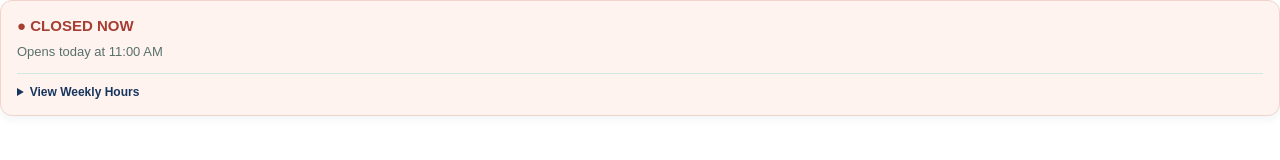
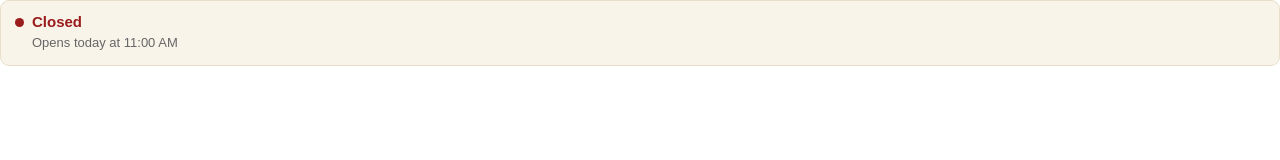
Before and after one commit to djmagicdoug/sixcrd-widgets, a plain HTML site: page shared/open-close/index.html in a window 1280 px wide. Drawn offline with Linux system fonts and the light colour scheme.

Commit message:
Replace hours widget with compact fixed-background status design

```diff
--- a/shared/open-close/index.html
+++ b/shared/open-close/index.html
@@ -3,62 +3,89 @@
 <head>
 <meta charset="utf-8">
 <meta name="viewport" content="width=device-width, initial-scale=1">
-<title>PinCard Business Hours</title>
+<title>SixCRD Business Hours</title>
 <style>
-*{box-sizing:border-box}body{margin:0;font:14px/1.5 Arial,Helvetica,sans-serif;color:#29485a;background:transparent}
-.card{border:1px solid #d4e8e2;background:#edf7f5;border-radius:12px;padding:14px 16px;box-shadow:0 3px 9px rgba(23,54,93,.06)}
-.card.closed{background:#fff3f0;border-color:#f0d4cb}.status{font-size:15px;font-weight:800;color:#267653}.closed .status{color:#a63e32}
-.message{font-size:13px;color:#58716b;margin-top:4px}details{margin-top:12px;border-top:1px solid #d4e8e2;padding-top:9px}summary{font-size:12px;font-weight:700;color:#17365d;cursor:pointer}
-.hours{font-size:12px;color:#465f70;margin-top:8px;line-height:1.8}
+*{box-sizing:border-box}
+html,body{margin:0;padding:0}
+body{font-family:Arial,Helvetica,sans-serif;color:#222;background:transparent}
+.sfa-hours{background:#f8f4e9;border:1px solid #e8dfca;border-radius:9px;padding:12px 14px;min-height:66px}
+.sfa-hours-top{display:flex;align-items:center;gap:8px;line-height:1.2}
+.sfa-hours-dot{width:9px;height:9px;flex:0 0 9px;border-radius:50%}
+.sfa-hours-label{font-size:15px;font-weight:700}
+.sfa-hours-detail{padding-left:17px;margin-top:4px;font-size:13px;color:#666;line-height:1.3}
 </style>
 </head>
 <body>
-<section class="card" id="card" aria-label="Business hours">
-<div class="status" id="status" role="status" aria-live="polite">Checking hours…</div>
-<div class="message" id="message"></div>
-<details id="weekly"><summary>View Weekly Hours</summary><div class="hours">
-<div>Monday–Thursday: 11:00 AM – 10:00 PM</div>
-<div>Friday–Saturday: 11:00 AM – 1:00 AM (next day)</div>
-<div>Sunday: Closed</div>
-</div></details>
-</section>
+<div class="sfa-hours" role="status" aria-live="polite">
+  <div class="sfa-hours-top"><span class="sfa-hours-dot" id="dot"></span><span class="sfa-hours-label" id="label">Checking hours…</span></div>
+  <div class="sfa-hours-detail" id="detail"></div>
+</div>
 <script>
 (function(){
 "use strict";
-var zone="America/Los_Angeles";
-var hours=[null,[11*60,22*60],[11*60,22*60],[11*60,22*60],[11*60,22*60],[11*60,25*60],[11*60,25*60]];
-var names=["Sunday","Monday","Tuesday","Wednesday","Thursday","Friday","Saturday"];
-var card=document.getElementById("card"),status=document.getElementById("status"),message=document.getElementById("message");
-function localNow(){
-var parts=new Intl.DateTimeFormat("en-US",{timeZone:zone,weekday:"short",hour:"2-digit",minute:"2-digit",hourCycle:"h23"}).formatToParts(new Date());
-var v={};parts.forEach(function(p){v[p.type]=p.value});
-return {day:["Sun","Mon","Tue","Wed","Thu","Fri","Sat"].indexOf(v.weekday),minutes:Number(v.hour)*60+Number(v.minute)};
+var SETTINGS={
+ timezone:"America/Los_Angeles",
+ closesSoonMinutes:60,
+ colors:{open:"#1a7f37",soon:"#c77700",closed:"#9b1c1c"},
+ hours:{sun:"closed",mon:"11:00-22:00",tue:"11:00-22:00",wed:"11:00-22:00",thu:"11:00-22:00",fri:"11:00-1:00",sat:"11:00-1:00"}
+};
+var KEYS=["sun","mon","tue","wed","thu","fri","sat"];
+var NAMES=["Sunday","Monday","Tuesday","Wednesday","Thursday","Friday","Saturday"];
+function zonedNow(){
+ var parts=new Intl.DateTimeFormat("en-US",{timeZone:SETTINGS.timezone,weekday:"short",hour:"numeric",minute:"numeric",hour12:false}).formatToParts(new Date());
+ var p={};parts.forEach(function(x){if(x.type!=="literal")p[x.type]=x.value});
+ var day={Sun:0,Mon:1,Tue:2,Wed:3,Thu:4,Fri:5,Sat:6}[p.weekday];
+ return {day:day,minutes:(parseInt(p.hour,10)%24)*60+parseInt(p.minute,10)};
 }
-function fmt(min){var h=Math.floor((min%1440)/60),m=min%60;return (h%12||12)+":"+String(m).padStart(2,"0")+" "+(h>=12?"PM":"AM")}
-function update(){
-try{
-var now=localNow(),day=now.day,t=now.minutes,prev=hours[(day+6)%7],today=hours[day],end=null,overnight=false;
-if(prev&&prev[1]>1440&&t<prev[1]-1440){end=prev[1]-1440}
-else if(today&&t>=today[0]&&t<Math.min(today[1],1440)){end=today[1];overnight=end>1440}
-if(end!==null){
-card.classList.remove("closed");status.textContent="● OPEN NOW";
-message.textContent="Closes "+(overnight?"tomorrow":"today")+" at "+fmt(end);
-}else{
-card.classList.add("closed");status.textContent="● CLOSED NOW";
-var next="";
-for(var offset=0;offset<=7;offset++){
-var d=(day+offset)%7,entry=hours[d];
-if(entry&&(offset>0||t<entry[0])){
-next="Opens "+(offset===0?"today":offset===1?"tomorrow":names[d])+" at "+fmt(entry[0]);break;
+function minutes(s){var p=s.split(":");return parseInt(p[0],10)*60+parseInt(p[1]||"0",10)}
+function pretty(m){var h=Math.floor(m/60)%24,mm=m%60;return (h%12||12)+":"+(mm<10?"0":"")+mm+" "+(h>=12?"PM":"AM")}
+function shifts(day){
+ var str=SETTINGS.hours[KEYS[day]];
+ if(!str||str.toLowerCase()==="closed")return [];
+ return str.split(",").map(function(r){var p=r.trim().split("-");return {open:minutes(p[0]),close:minutes(p[1])}}).filter(function(s){return Number.isFinite(s.open)&&Number.isFinite(s.close)});
 }
+function nextOpening(now){
+ for(var d=0;d<=7;d++){
+  var day=(now.day+d)%7,slots=shifts(day);
+  for(var i=0;i<slots.length;i++){
+   if(d>0||slots[i].open>now.minutes){
+    var when=d===0?"today":d===1?"tomorrow":NAMES[day];
+    return "Opens "+when+" at "+pretty(slots[i].open);
+   }
+  }
+ }
+ return "Hours unavailable";
 }
-message.textContent=next||"See weekly hours";
+function running(remaining,close){
+ var state=remaining<=SETTINGS.closesSoonMinutes?"soon":"open";
+ return {state:state,label:state==="soon"?"Closes soon":"Open now",detail:"Closes at "+pretty(close)};
 }
-}catch(e){status.textContent="Business hours";message.textContent="See weekly hours below"}
+function status(){
+ var now=zonedNow(),previous=shifts((now.day+6)%7);
+ for(var i=0;i<previous.length;i++){
+  var y=previous[i];
+  if(y.close<=y.open&&now.minutes<y.close)return running(y.close-now.minutes,y.close);
+ }
+ var today=shifts(now.day);
+ for(var j=0;j<today.length;j++){
+  var s=today[j];
+  if(s.close<=s.open&&now.minutes>=s.open)return running(1440-now.minutes+s.close,s.close);
+  if(s.close>s.open&&now.minutes>=s.open&&now.minutes<s.close)return running(s.close-now.minutes,s.close);
+ }
+ return {state:"closed",label:"Closed",detail:nextOpening(now)};
 }
-update();setInterval(update,30000);
-function notifyHeight(){try{parent.postMessage({type:"sixcrd-widget-height",height:document.documentElement.scrollHeight},"*")}catch(e){}}
-document.getElementById("weekly").addEventListener("toggle",notifyHeight);setTimeout(notifyHeight,100);
+function paint(){
+ try{
+  var s=status(),color=SETTINGS.colors[s.state];
+  document.getElementById("dot").style.backgroundColor=color;
+  var label=document.getElementById("label");label.textContent=s.label;label.style.color=color;
+  document.getElementById("detail").textContent=s.detail;
+ }catch(e){
+  document.getElementById("label").textContent="Hours unavailable";
+  document.getElementById("detail").textContent="";
+ }
+}
+paint();setInterval(paint,30000);
 })();
 </script>
 </body>
```
